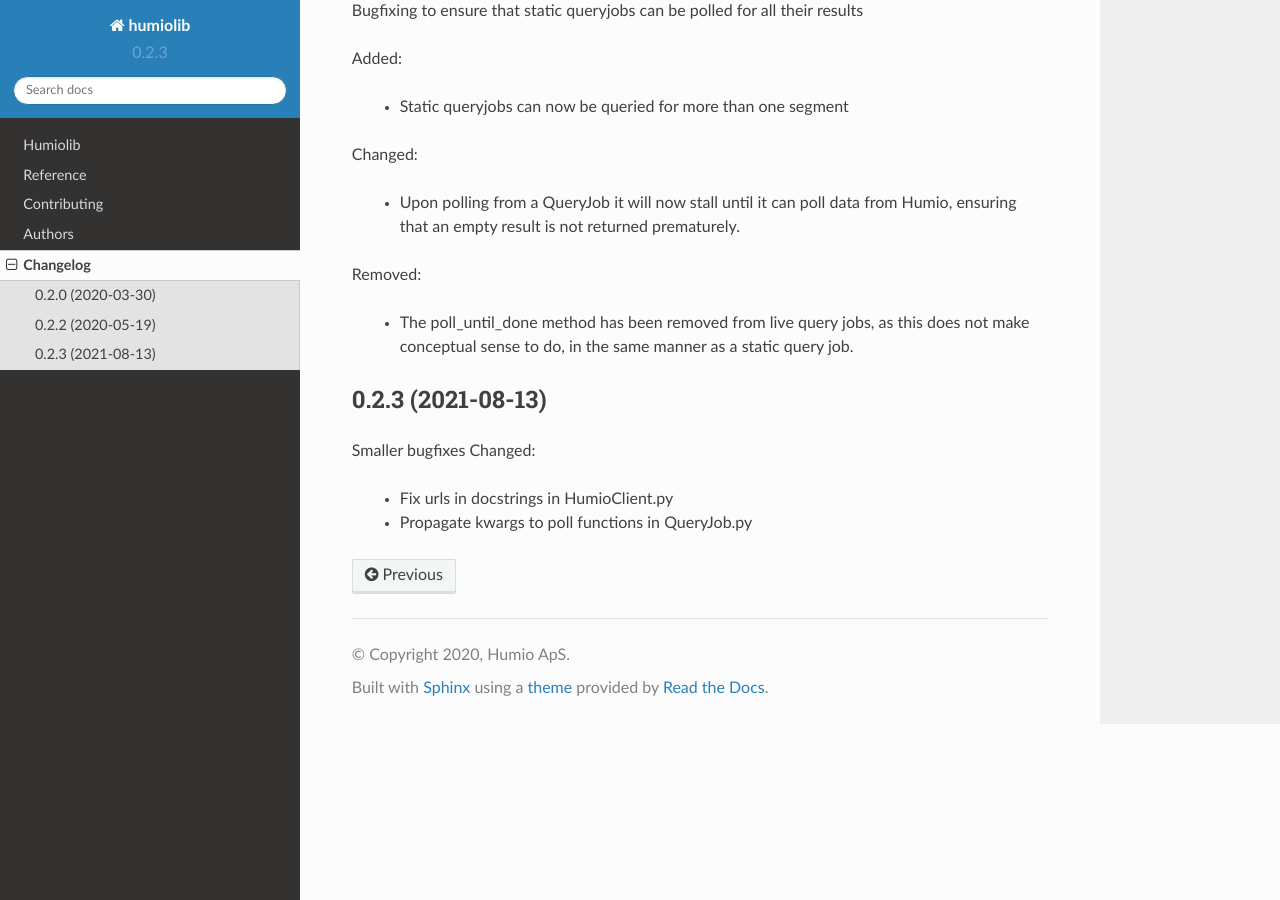
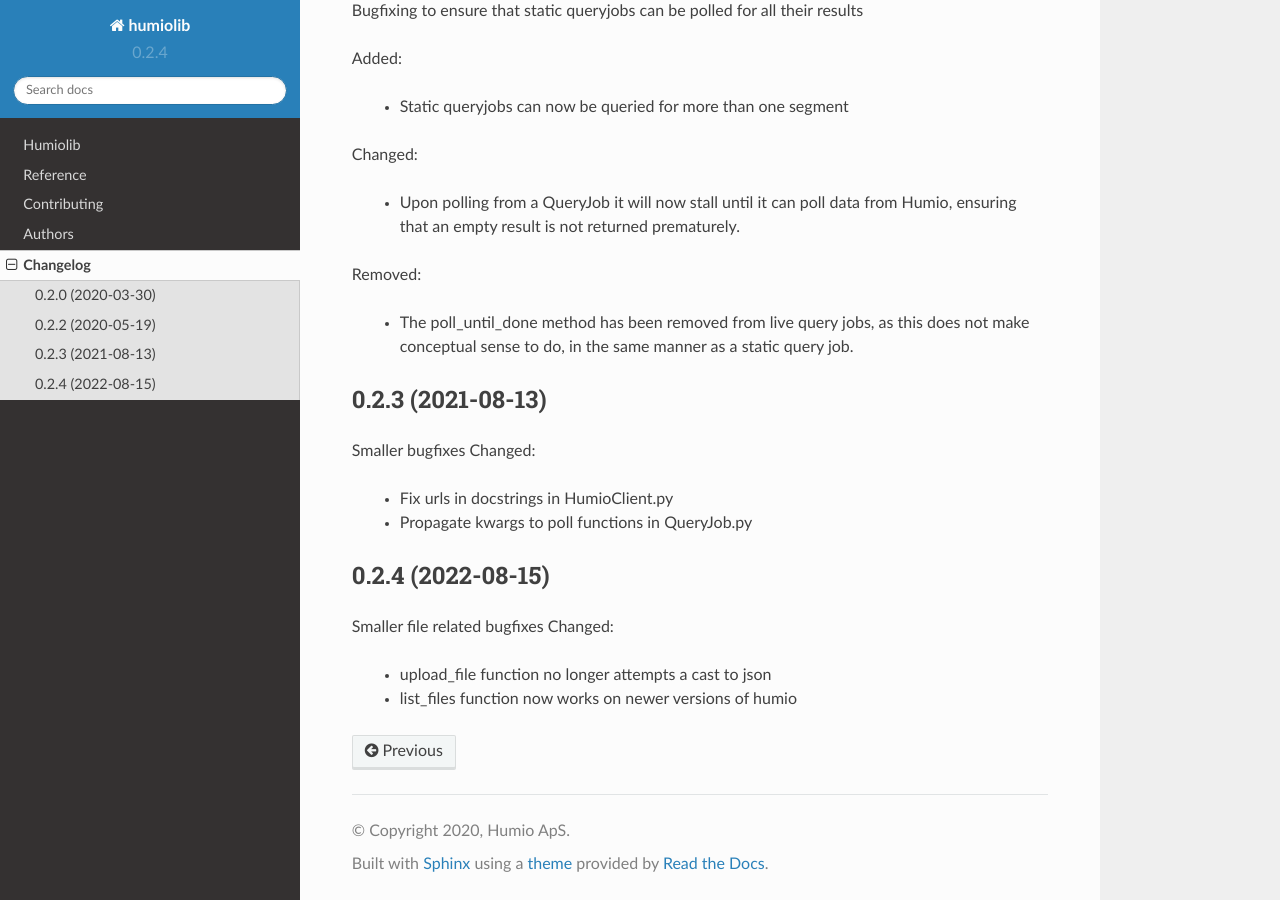
Before and after one commit to humio/python-humio, a Sphinx documentation site: the page built from docs/changelog.rst, in a window 1280 px wide and 900 px high, scrolled down 681 px. Built offline with Sphinx 7.4.7 and the Read the Docs theme 2.0.0, drawn with Linux system fonts in a browser that asks for light colours.

Commit message:
Bump to version 0.2.4

```diff
--- a/CHANGELOG.rst
+++ b/CHANGELOG.rst
@@ -46,3 +46,11 @@ Changed:
 
     * Fix urls in docstrings in HumioClient.py
     * Propagate kwargs to poll functions in QueryJob.py
+
+0.2.4 (2022-08-15)
+******************
+Smaller file related bugfixes
+Changed:
+
+    * upload_file function no longer attempts a cast to json
+    * list_files function now works on newer versions of humio
--- a/docs/conf.py
+++ b/docs/conf.py
@@ -20,7 +20,7 @@ project = "humiolib"
 year = "2020"
 author = "Humio ApS"
 copyright = "{0}, {1}".format(year, author)
-version = "0.2.3"
+version = "0.2.4"
 
 pygments_style = "trac"
 templates_path = ["."]
--- a/setup.py
+++ b/setup.py
@@ -22,7 +22,7 @@ def read(*names, **kwargs):
 
 setup(
     name="humiolib",
-    version="0.2.3",
+    version="0.2.4",
     license="Apache-2.0",
     description="Python SDK for connecting to Humio",
     long_description="%s\n%s"
--- a/src/humiolib/__init__.py
+++ b/src/humiolib/__init__.py
@@ -1,2 +1,2 @@
-__version__ = "0.2.3"
+__version__ = "0.2.4"
 from humiolib.HumioClient import HumioClient, HumioIngestClient
```
Also changed, not shown: .bumpversion.cfg.
